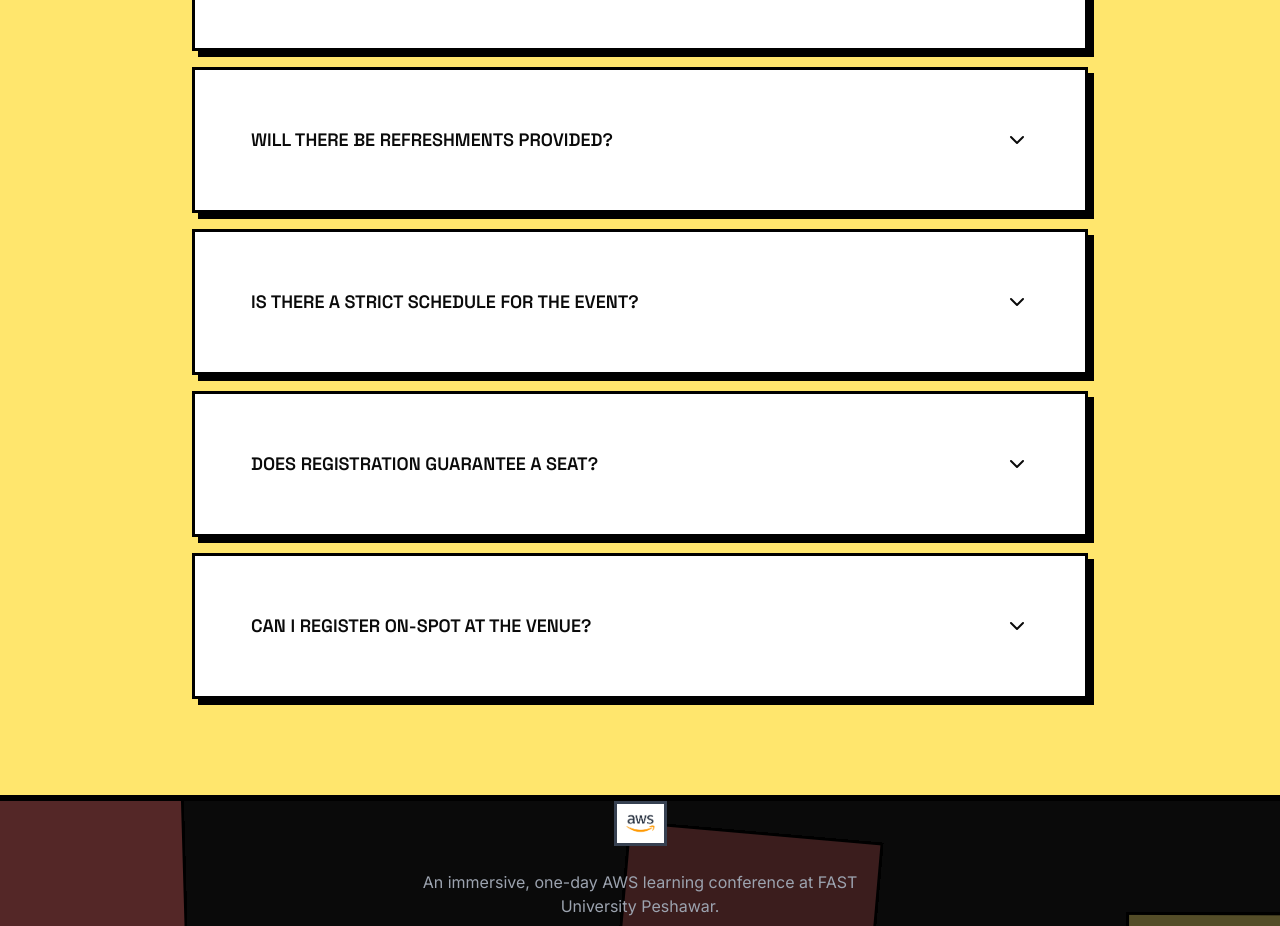
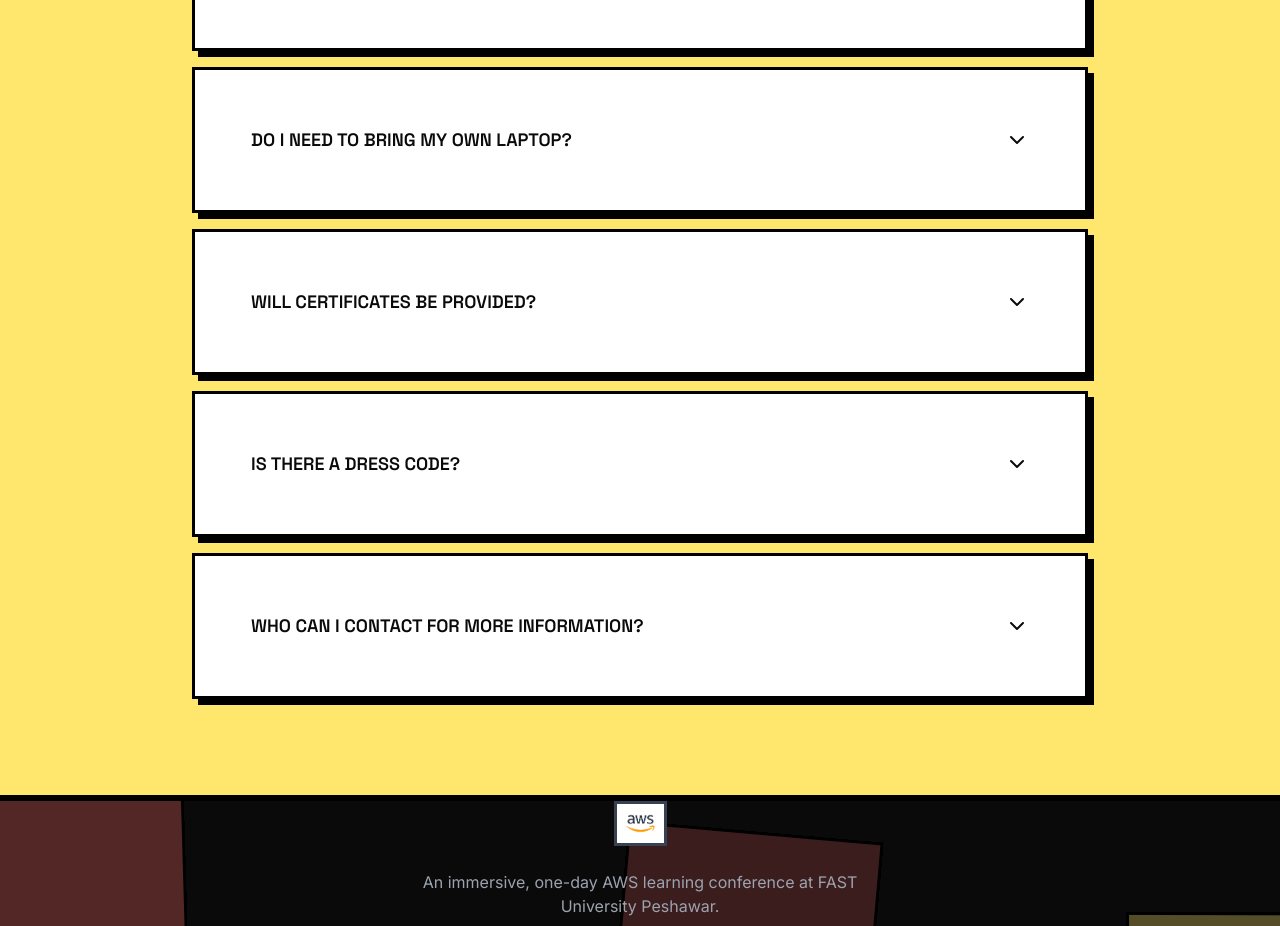
Before and after one commit to abdulmueezdev/aws-community-day-2026, a React (Vite) app: page / in a window 1280 px wide. Shown: the part 5840-6766 px from the top of the page. Built offline with nearby package versions, Linux system fonts and the light colour scheme.

Commit message:
Make FAQ generic + audit codebase for wrong references

```diff
--- a/src/data/siteData.ts
+++ b/src/data/siteData.ts
@@ -300,35 +300,35 @@ export const defaultSiteData: SiteData = {
     {
       id: "faq-1",
       question: "Is the event free and open for all students?",
-      answer: "Yes, the event is entirely free and open to all university students.",
+      answer: "Yes, the event is completely free for all registered students.",
       displayOrder: 1,
       isPublished: true
     },
     {
       id: "faq-2",
-      question: "Will there be refreshments provided?",
-      answer: "Yes, refreshments will be provided to all registered attendees.",
+      question: "Do I need to bring my own laptop?",
+      answer: "It is recommended to bring a laptop for hands-on workshop sessions.",
       displayOrder: 2,
       isPublished: true
     },
     {
       id: "faq-3",
-      question: "Is there a strict schedule for the event?",
-      answer: "Yes, the event schedule will be strictly followed. Sessions run from 10AM to 4PM.",
+      question: "Will certificates be provided?",
+      answer: "Yes, participation certificates will be provided to all attendees.",
       displayOrder: 3,
       isPublished: true
     },
     {
       id: "faq-4",
-      question: "Does registration guarantee a seat?",
-      answer: "Registration acts as an RSVP, but seats are limited and will be given on a first-come, first-served basis on the event day.",
+      question: "Is there a dress code?",
+      answer: "There is no specific dress code. Come in comfortable casual attire.",
       displayOrder: 4,
       isPublished: true
     },
     {
       id: "faq-5",
-      question: "Can I register on-spot at the venue?",
-      answer: "On-spot registration is not guaranteed and depends entirely on available capacity. Pre-registration is highly recommended.",
+      question: "Who can I contact for more information?",
+      answer: "You can reach out to our support team via email for any inquiries.",
       displayOrder: 5,
       isPublished: true
     }
```
